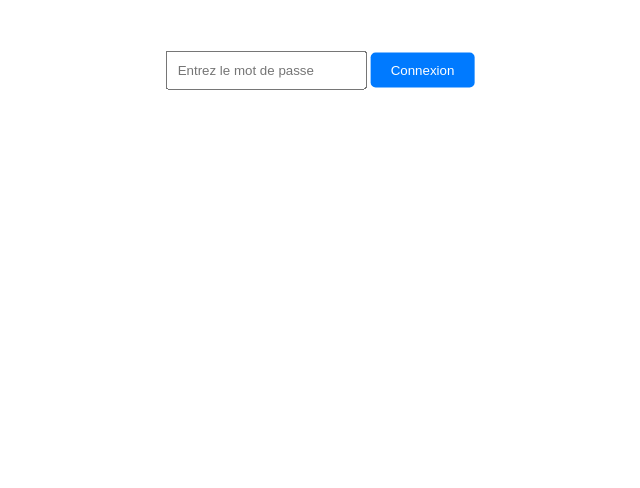
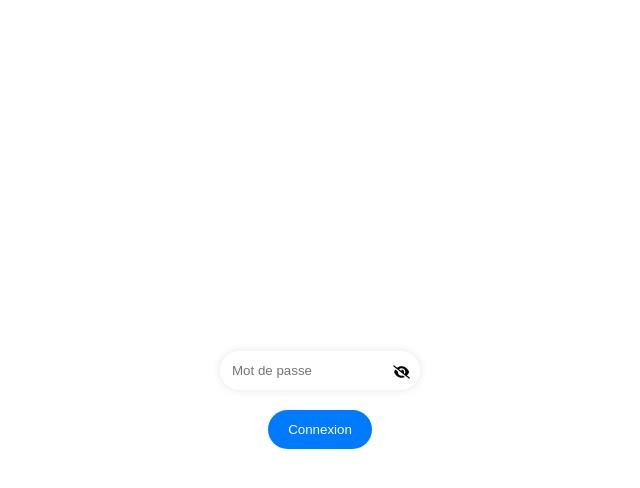
Before and after one commit to KarlGerard/PPP, a plain HTML site: page login.html in a window 1280 px wide. Shown: the whole page, without its empty margins (320-960 px from the left). Drawn offline with Linux system fonts and the light colour scheme.

Commit message:
v2-log et body Opérationel

```diff
--- a/login.html
+++ b/login.html
@@ -3,10 +3,14 @@
 <head>
   <title>Connexion</title>
   <link rel="stylesheet" type="text/css" href="styles.css">
+  <link rel="stylesheet" href="https://cdnjs.cloudflare.com/ajax/libs/font-awesome/6.0.0-beta3/css/all.min.css"> <!-- Importation de Font Awesome -->
 </head>
 <body class="login-body">
   <div id="login-page">
-    <input type="password" id="password" placeholder="Entrez le mot de passe">
+    <div class="input-container">
+      <input type="password" id="password" placeholder="Mot de passe">
+      <button id="toggle-password"><i class="fas fa-eye-slash"></i></button> <!-- Icône pour masquer le mot de passe par défaut -->
+    </div>
     <button id="login-button">Connexion</button>
   </div>
   <script src="login.js"></script>
--- a/login.js
+++ b/login.js
@@ -2,10 +2,13 @@ const loginPage = document.getElementById('login-page');
 const gamePage = document.getElementById('game-page');
 const passwordInput = document.getElementById('password');
 const loginButton = document.getElementById('login-button');
+const togglePasswordButton = document.getElementById('toggle-password');
+
 
 function checkPassword() {
   const password = passwordInput.value.trim();
   if (password === '1234') { // Remplacez par votre mot de passe réel
+    document.cookie = "user_authenticated=true; path=/";
     window.location.href = 'body.html'; // Redirige vers la page principale du jeu
   } else {
     alert('Mot de passe incorrect');
@@ -20,3 +23,12 @@ passwordInput.addEventListener('keypress', function(event) {
     checkPassword();
   }
 });
+
+togglePasswordButton.addEventListener('click', function() {
+  const type = passwordInput.getAttribute('type') === 'password' ? 'text' : 'password';
+  passwordInput.setAttribute('type', type);
+  this.innerHTML = type === 'password' ? '<i class="fas fa-eye-slash"></i>' : '<i class="fas fa-eye"></i>';
+});
+
+
+passwordInput.setAttribute('type', 'password');
--- a/script.js
+++ b/script.js
@@ -1,6 +1,7 @@
 const character = document.getElementById('character');
 const advanceButton = document.getElementById('avance');
 const retreatButton = document.getElementById('recule');
+
 
 
 // Coordonnées de chaque étape du parcours en zigzag
--- a/styles.css
+++ b/styles.css
@@ -5,26 +5,49 @@
 }
 
 /* Style pour la page de connexion */
+/* Style pour la page de connexion */
 #login-page {
   position: absolute;
-  top: 10%;
+  top: 50%;
   left: 50%;
   transform: translate(-50%, -50%);
   text-align: center;
 }
 
+.input-container {
+  position: relative;
+  /*padding: 0 20px;*/
+}
+
 #password {
-  padding: 10px;
+  padding: 12px;
+  width: calc(100% - 50px);
   margin-bottom: 20px;
+  width: 200px;
+  border: none;
+  border-radius: 20px;
+  box-shadow: 0 0 10px rgba(0, 0, 0, 0.1);
+  outline: none;
+}
+
+#toggle-password {
+  position: absolute;
+  top: calc(50% - 1.2em); /* Ajustement de la position verticale */
+  right: 10px;
+  background-color: transparent;
+  border: none;
+  cursor: pointer;
 }
 
 #login-button {
-  padding: 10px 20px;
+  padding: 12px 20px;
+  border: none; /* Supprime la bordure */
+  outline: none; /* Supprime la bordure de focus */
   cursor: pointer;
-  border: none;
   background-color: #007AFF;
   color: white;
-  border-radius: 5px;
+  border-radius: 20px;
+  transition: background-color 0.3s, color 0.3s;
 }
 
 #login-button:hover {
```
Also changed, not shown: body.html (+8 -0 lines).
